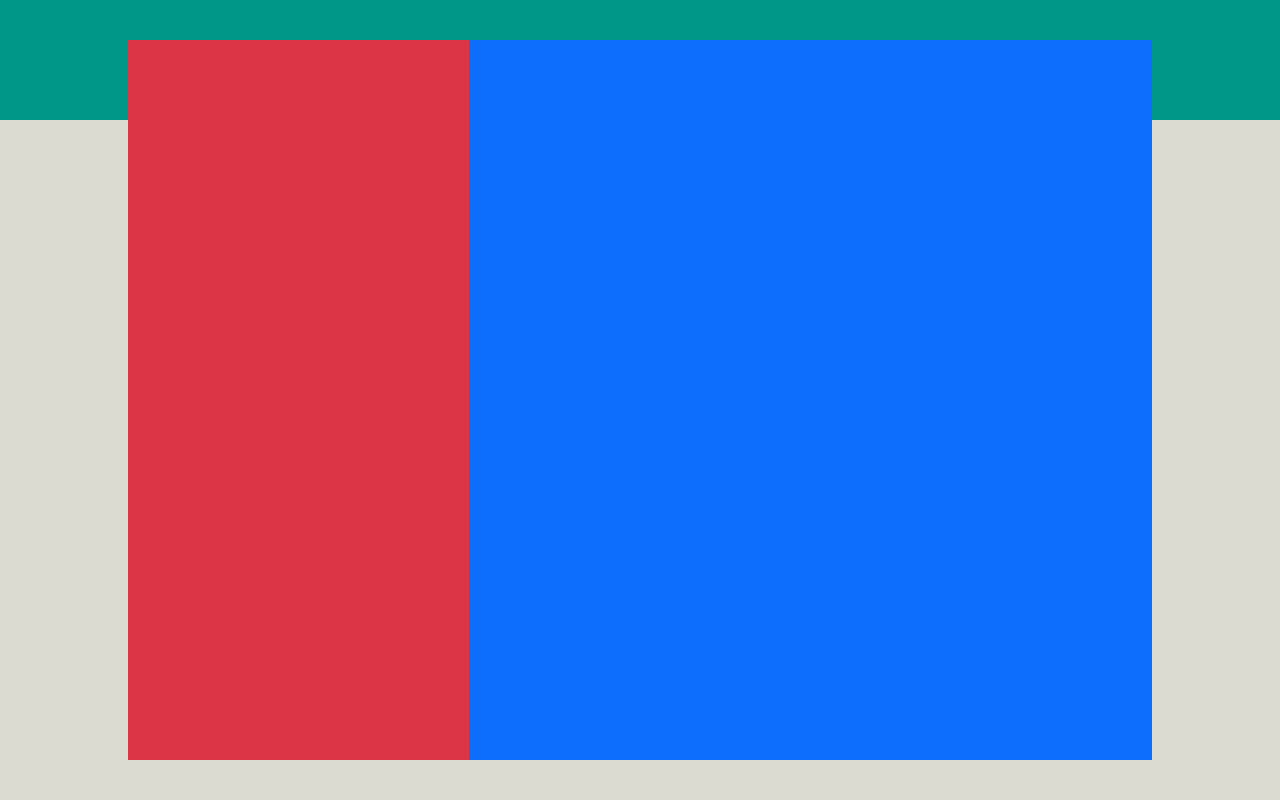
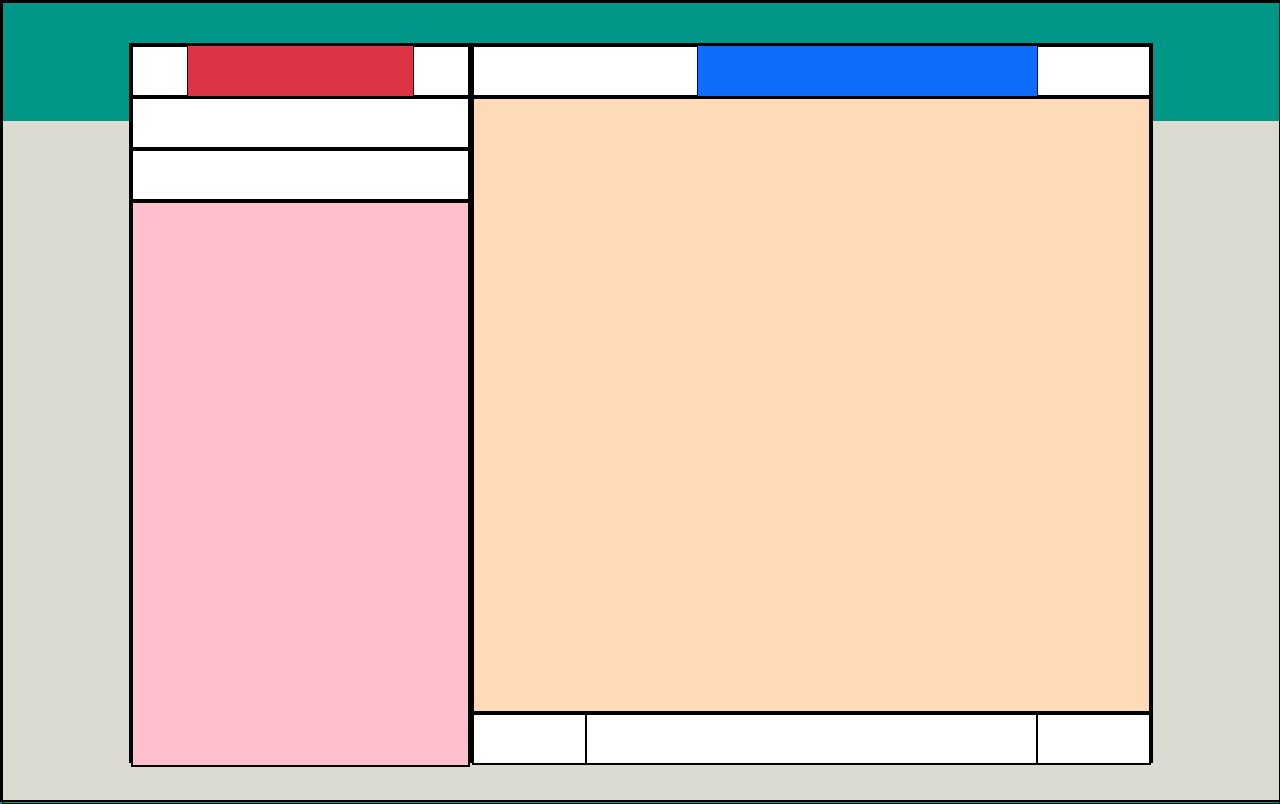
Before and after one commit to sophiamziou/vue-boolzapp, a plain HTML site: page index.html in a window 1280 px wide. Drawn offline with nearby package versions, Linux system fonts and the light colour scheme.

Commit message:
macro layout

```diff
--- a/css/style.css
+++ b/css/style.css
@@ -2,6 +2,7 @@
     padding: 0;
     margin: 0;
     box-sizing: border-box;
+    border: 1px solid black;
 }
 
 #bg_body{
@@ -15,3 +16,18 @@
     width: 80vw;
     margin: 5vh 0;
 }
+
+.h_50{
+    background-color: white;
+    height: 50px;
+}
+
+.chat{
+    background-color: peachpuff;
+    height: calc(100% - 100px);
+}
+
+.chat-list{
+    background-color: pink;
+    height: calc(100% - 150px);
+}
--- a/index.html
+++ b/index.html
@@ -14,8 +14,35 @@
 <body id="bg_body">
     <div class="container-fluid d-flex justify-content-center">
         <div class="row box bg-white">
-            <div class="col-4 bg-danger"></div>
-            <div class="col-8 bg-primary"></div>
+            <div class="col-4 bg-danger">
+                <div class="row d-flex justify-content-between">
+                    <div class="col-2 h_50"></div>
+                    <div class="col-2 h_50"></div>
+                </div>
+                <div class="row">
+                    <div class="col h_50"></div>
+                </div>
+                <div class="row">
+                    <div class="col h_50"></div>
+                </div>
+                <div class="row chat-list">
+                    <div class="col"></div>
+                </div>
+            </div>
+            <div class="col-8 bg-primary">
+                <div class="row d-flex justify-content-between">
+                    <div class="col-4 h_50"></div>
+                    <div class="col-2 h_50"></div>
+                </div>
+                <div class="row chat">
+                    <div class="col"></div>
+                </div>
+                <div class="row ">
+                    <div class="col-2 h_50"></div>
+                    <div class="col-8 h_50"></div>
+                    <div class="col-2 h_50"></div>
+                </div>
+            </div>
         </div>
     </div>
 </body>
```
